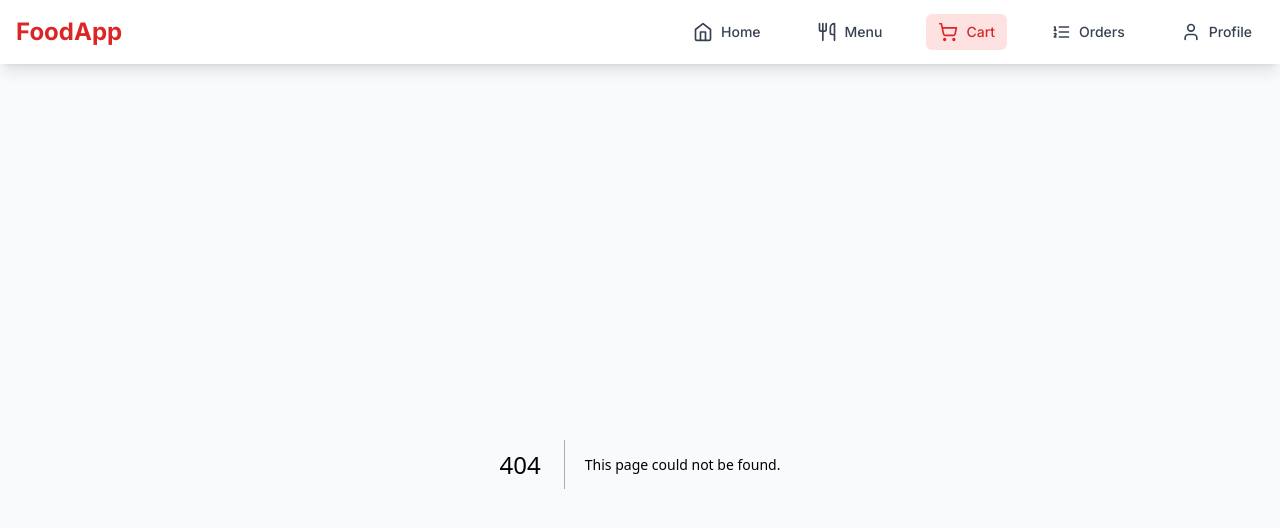
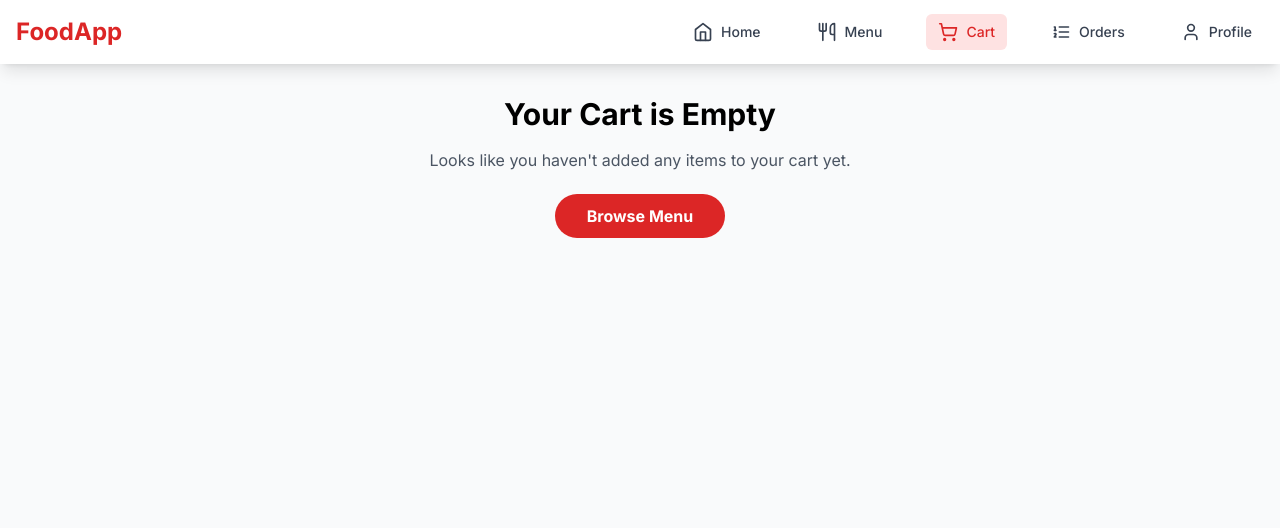
Before and after one commit to maheefaisal/Food-Ordering-App-nexjs, a Next.js app: page /cart in a window 1280 px wide. Before the commit this address had no page. Shown: the top 528 px of the page. Built offline with nearby package versions, Linux system fonts and the light colour scheme.

Commit message:
Cart page
Cart page

```diff
--- /dev/null
+++ b/app/cart/page.tsx
@@ -0,0 +1,117 @@
+'use client';
+
+import { useCart } from '../context/CartContext';
+import { Minus, Plus, Trash2 } from 'lucide-react';
+import Link from 'next/link';
+
+export default function CartPage() {
+  const { items, updateQuantity, removeItem, totalPrice } = useCart();
+
+  if (items.length === 0) {
+    return (
+      <div className="container mx-auto px-4 py-8">
+        <div className="text-center">
+          <h1 className="text-3xl font-bold mb-4">Your Cart is Empty</h1>
+          <p className="text-gray-600 mb-8">Looks like you haven't added any items to your cart yet.</p>
+          <Link
+            href="/menu"
+            className="bg-red-600 hover:bg-red-700 text-white font-bold py-3 px-8 rounded-full transition duration-300"
+          >
+            Browse Menu
+          </Link>
+        </div>
+      </div>
+    );
+  }
+
+  return (
+    <div className="container mx-auto px-4 py-8">
+      <h1 className="text-3xl font-bold mb-8">Your Cart</h1>
+
+      <div className="grid grid-cols-1 lg:grid-cols-3 gap-8">
+        {/* Cart Items */}
+        <div className="lg:col-span-2">
+          <div className="bg-white rounded-lg shadow-lg overflow-hidden">
+            {items.map((item) => (
+              <div
+                key={item.id}
+                className="p-6 border-b last:border-b-0 flex items-center justify-between"
+              >
+                <div className="flex-grow">
+                  <h3 className="text-xl font-semibold">{item.name}</h3>
+                  <p className="text-gray-600">${item.price.toFixed(2)} each</p>
+                </div>
+
+                <div className="flex items-center space-x-4">
+                  {/* Quantity Controls */}
+                  <div className="flex items-center border rounded-lg">
+                    <button
+                      onClick={() => updateQuantity(item.id, item.quantity - 1)}
+                      className="p-2 hover:bg-gray-100"
+                    >
+                      <Minus size={16} />
+                    </button>
+                    <span className="px-4 py-2">{item.quantity}</span>
+                    <button
+                      onClick={() => updateQuantity(item.id, item.quantity + 1)}
+                      className="p-2 hover:bg-gray-100"
+                    >
+                      <Plus size={16} />
+                    </button>
+                  </div>
+
+                  {/* Item Total */}
+                  <div className="text-right min-w-[100px]">
+                    <p className="font-semibold">
+                      ${(item.price * item.quantity).toFixed(2)}
+                    </p>
+                  </div>
+
+                  {/* Remove Button */}
+                  <button
+                    onClick={() => removeItem(item.id)}
+                    className="text-red-600 hover:text-red-700 p-2"
+                  >
+                    <Trash2 size={20} />
+                  </button>
+                </div>
+              </div>
+            ))}
+          </div>
+        </div>
+
+        {/* Order Summary */}
+        <div className="lg:col-span-1">
+          <div className="bg-white rounded-lg shadow-lg p-6">
+            <h2 className="text-xl font-bold mb-4">Order Summary</h2>
+
+            <div className="space-y-4">
+              <div className="flex justify-between">
+                <span className="text-gray-600">Subtotal</span>
+                <span>${totalPrice.toFixed(2)}</span>
+              </div>
+
+              <div className="flex justify-between">
+                <span className="text-gray-600">Delivery Fee</span>
+                <span>$2.99</span>
+              </div>
+
+              <div className="border-t pt-4">
+                <div className="flex justify-between font-bold text-lg">
+                  <span>Total</span>
+                  <span>${(totalPrice + 2.99).toFixed(2)}</span>
+                </div>
+              </div>
+            </div>
+
+            <button
+              className="w-full bg-red-600 hover:bg-red-700 text-white font-bold py-3 px-4 rounded-full mt-6 transition duration-300"
+            >
+              Proceed to Checkout
+            </button>
+          </div>
+        </div>
+      </div>
+    </div>
+  );
+}
--- /dev/null
+++ b/app/context/CartContext.tsx
@@ -0,0 +1,83 @@
+'use client';
+
+import { createContext, useContext, useState, ReactNode } from 'react';
+
+interface CartItem {
+  id: number;
+  name: string;
+  price: number;
+  quantity: number;
+}
+
+interface CartContextType {
+  items: CartItem[];
+  addItem: (item: Omit<CartItem, 'quantity'>) => void;
+  removeItem: (id: number) => void;
+  updateQuantity: (id: number, quantity: number) => void;
+  clearCart: () => void;
+  totalItems: number;
+  totalPrice: number;
+}
+
+const CartContext = createContext<CartContextType | undefined>(undefined);
+
+export function CartProvider({ children }: { children: ReactNode }) {
+  const [items, setItems] = useState<CartItem[]>([]);
+
+  const addItem = (item: Omit<CartItem, 'quantity'>) => {
+    setItems(prevItems => {
+      const existingItem = prevItems.find(i => i.id === item.id);
+      if (existingItem) {
+        return prevItems.map(i =>
+          i.id === item.id ? { ...i, quantity: i.quantity + 1 } : i
+        );
+      }
+      return [...prevItems, { ...item, quantity: 1 }];
+    });
+  };
+
+  const removeItem = (id: number) => {
+    setItems(prevItems => prevItems.filter(item => item.id !== id));
+  };
+
+  const updateQuantity = (id: number, quantity: number) => {
+    if (quantity < 1) {
+      removeItem(id);
+      return;
+    }
+    setItems(prevItems =>
+      prevItems.map(item => (item.id === id ? { ...item, quantity } : item))
+    );
+  };
+
+  const clearCart = () => {
+    setItems([]);
+  };
+
+  const totalItems = items.reduce((total, item) => total + item.quantity, 0);
+  const totalPrice = items.reduce((total, item) => total + item.price * item.quantity, 0);
+
+  return (
+    <CartContext.Provider
+      value={{
+        items,
+        addItem,
+        removeItem,
+        updateQuantity,
+        clearCart,
+        totalItems,
+        totalPrice,
+      }}
+    >
+      {children}
+    </CartContext.Provider>
+  );
+}
+
+export function useCart() {
+  const context = useContext(CartContext);
+  if (context === undefined) {
+    throw new Error('useCart must be used within a CartProvider');
+  }
+  return context;
+}
--- a/app/layout.tsx
+++ b/app/layout.tsx
@@ -2,6 +2,7 @@ import type { Metadata } from 'next'
 import { Inter } from 'next/font/google'
 import './globals.css'
 import Navbar from './components/Navbar'
+import { CartProvider } from './context/CartContext'
 
 const inter = Inter({ subsets: ['latin'] })
 
@@ -18,10 +19,12 @@ export default function RootLayout({
   return (
     <html lang="en">
       <body className={inter.className}>
-        <Navbar />
-        <main className="min-h-screen bg-gray-50 pt-16">
-          {children}
-        </main>
+        <CartProvider>
+          <Navbar />
+          <main className="min-h-screen bg-gray-50 pt-16">
+            {children}
+          </main>
+        </CartProvider>
       </body>
     </html>
   )
--- a/app/menu/page.tsx
+++ b/app/menu/page.tsx
@@ -2,6 +2,7 @@
 
 import { useState } from 'react';
 import { Search, Filter } from 'lucide-react';
+import { useCart } from '../context/CartContext';
 
 // Sample data - replace with your actual data source
 const menuCategories = [
@@ -46,6 +47,7 @@ const dietaryOptions = [
 ];
 
 export default function MenuPage() {
+  const { addItem } = useCart();
   const [searchQuery, setSearchQuery] = useState('');
   const [selectedCategory, setSelectedCategory] = useState('all');
   const [selectedDietary, setSelectedDietary] = useState<string[]>([]);
@@ -134,7 +136,10 @@ export default function MenuPage() {
               <p className="text-gray-600 mb-4">{dish.description}</p>
               <div className="flex justify-between items-center">
                 <span className="text-red-600 font-bold">${dish.price.toFixed(2)}</span>
-                <button className="bg-red-600 hover:bg-red-700 text-white font-bold py-2 px-4 rounded-full transition duration-300">
+                <button
+                  onClick={() => addItem({ id: dish.id, name: dish.name, price: dish.price })}
+                  className="bg-red-600 hover:bg-red-700 text-white font-bold py-2 px-4 rounded-full transition duration-300"
+                >
                   Add to Cart
                 </button>
               </div>
```
